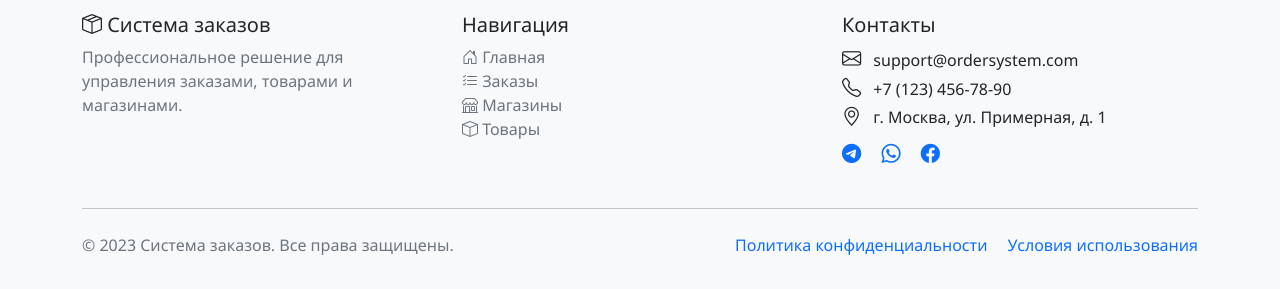
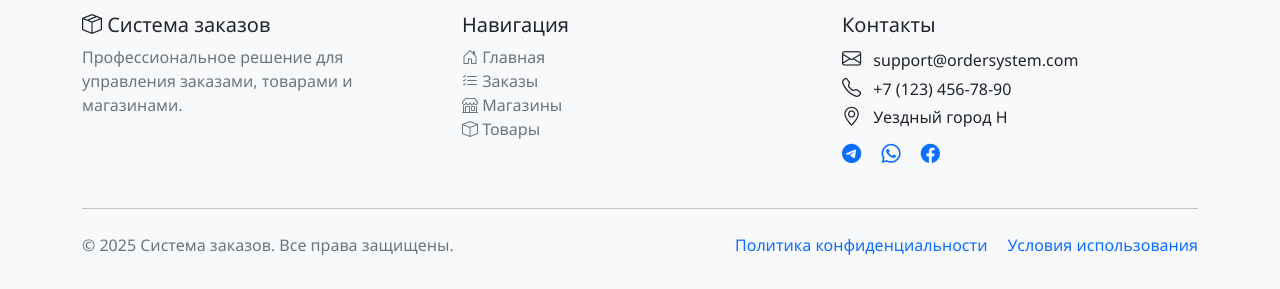
Before and after one commit to C7onstantin7e/NewOrder, a Flask app: page /admin/users in a window 1280 px wide. Shown: the part 511-800 px from the top of the page. Run offline with Flask 2, Linux system fonts and the light colour scheme; the visitor is signed in with stand-in values (Sample User, id 1); data that the repository does not hold is empty.

Commit message:
-- Мелкие исправления

```diff
--- a/application/templates/base.html
+++ b/application/templates/base.html
@@ -185,7 +185,7 @@
                     <ul class="list-unstyled">
                         <li><i class="bi bi-envelope"></i> support@ordersystem.com</li>
                         <li><i class="bi bi-telephone"></i> +7 (123) 456-78-90</li>
-                        <li><i class="bi bi-geo-alt"></i> г. Москва, ул. Примерная, д. 1</li>
+                        <li><i class="bi bi-geo-alt"></i> Уездный город Н</li>
                         <li class="mt-2">
                             <a href="#" class="text-decoration-none me-2"><i class="bi bi-telegram"></i></a>
                             <a href="#" class="text-decoration-none me-2"><i class="bi bi-whatsapp"></i></a>
@@ -199,7 +199,7 @@
 
             <div class="row">
                 <div class="col-md-6 text-center text-md-start">
-                    <p class="text-muted mb-0">&copy; 2023 Система заказов. Все права защищены.</p>
+                    <p class="text-muted mb-0">&copy; 2025 Система заказов. Все права защищены.</p>
                 </div>
                 <div class="col-md-6 text-center text-md-end">
                     <p class="text-muted mb-0">
```
